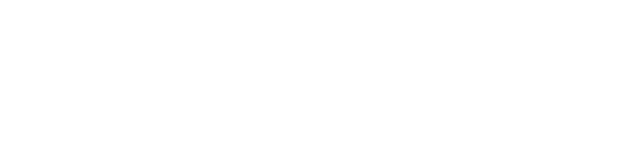
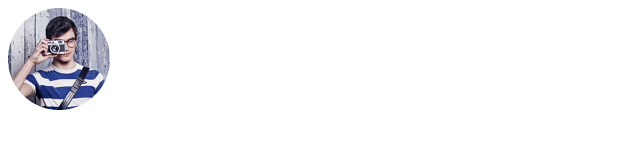
Before and after one commit to js-tasks-ru/htmlcss-20230411_alexander-lysyuk, a website: page 06-lection4/01-avatar/index.html in a window 1280 px wide. Shown: the whole page, without its empty margins (0-640 px from the left). Drawn offline with Linux system fonts and the light colour scheme.

Commit message:
Added avatar

```diff
--- a/06-lection4/01-avatar/avatar.css
+++ b/06-lection4/01-avatar/avatar.css
@@ -0,0 +1,10 @@
+.avatar {
+    width: 102px;
+    height: 102px;
+}
+
+.avatar__img {
+    width: 100%;
+    height: 100%;
+    object-fit: cover;
+}
--- a/06-lection4/01-avatar/index.html
+++ b/06-lection4/01-avatar/index.html
@@ -6,6 +6,6 @@
         <link rel="stylesheet" href="./avatar.css">
     </head>
     <body>
-
+<div class="avatar"> <img src="../../assets/images/avatar.png" class="avatar__img" alt="Avatar"></div>
     </body>
 </html>
```
Also changed, not shown: assets/images/avatar.png (added).
